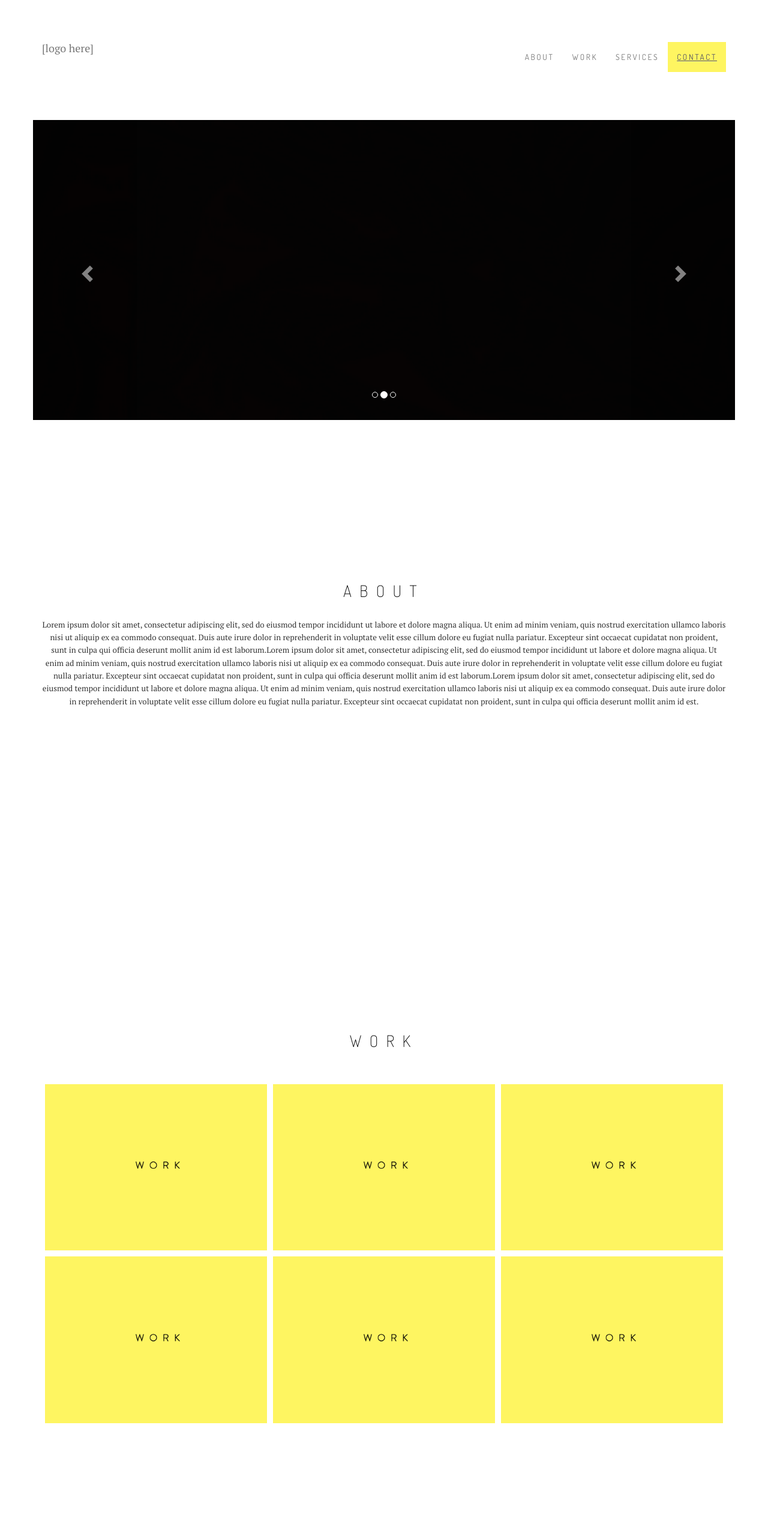
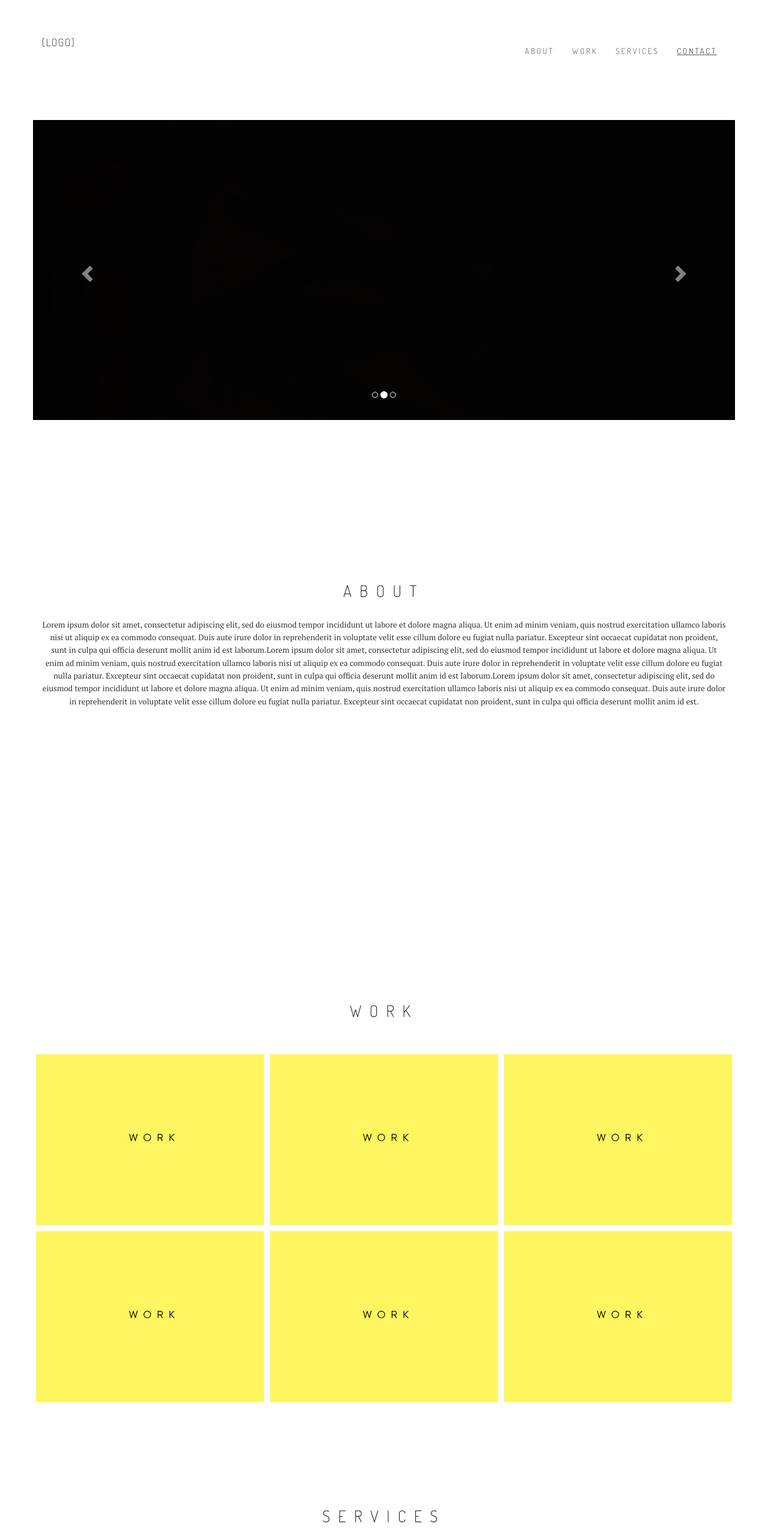
Before and after one commit to d-fung/final-project, a plain HTML site: page index.html in a window 1280 px wide. Shown: the top 2550 px of the page at 60% size. Drawn offline with nearby package versions, Linux system fonts and the light colour scheme.

Commit message:
commit july 8
july 8th

```diff
--- a/css/styles.css
+++ b/css/styles.css
@@ -23,16 +23,16 @@ body {
 }
 
 .navbar-nav {
-	padding-top: 50px;
+	padding-top: 40px;
 	float: right;
 }
 
-.navbar-collapse {
-	padding-bottom: 25px;
+.navbar-nav>li>a {
+	padding-bottom: 30px;
 }
 
 .navbar-brand {
-	padding-top: 50px;
+	padding-top: 40px;
 }
 
 .navbar-default {
@@ -48,7 +48,7 @@ body {
 }
 
 .navbar-default .navbar-nav>.active>a, .navbar-default .navbar-nav>.active>a:focus, .navbar-default .navbar-nav>.active>a:hover {
-	background-color: #fef561;
+	background-color: #ffffff;
 	text-decoration: underline;
 }
 
@@ -83,11 +83,11 @@ body {
 }
 
 .about-section {
-	padding-top: 100px;
+	padding-top: 50px;
 }
 
 .work-section {
-	padding-top: 100px;
+	padding-top: 50px;
 	text-align: center;
 }
 
--- a/index.html
+++ b/index.html
@@ -38,7 +38,7 @@
                     <span class="icon-bar"></span>
                     <span class="icon-bar"></span>
                 </button>
-                <a class="navbar-brand page-scroll df-navbar" href="#page-top">[logo here]</a>
+                <a class="navbar-brand page-scroll" href="#page-top"><p class="services-text">[logo]</p></a>
             </div>
 
             <!-- Collect the nav links, forms, and other content for toggling -->
@@ -67,6 +67,8 @@
         <!-- /.container -->
     </nav>
 
+
+
     <!-- Intro Section -->
     <section id="intro" class="intro-section">
         <div class="container">
@@ -87,11 +89,9 @@
                             <div class="item active">
                               <img src="img/black.png" width="100%">
                             </div>
-
                             <div class="item">
                               <img src="img/black.png" width="100%">
                             </div>
-
                             <div class="item">
                               <img src="img/black.png" width="100%">
                             </div>
@@ -114,6 +114,7 @@
         </div>
     </section>
 
+
     <!-- About Section -->
     <section id="about" class="about-section">
         <div class="container">
@@ -132,7 +133,6 @@
     <section id="work" class="work-section">
         <div class="container">
             <div class="row">
-                <div class="col-lg-12">
                     <h1 class="title-text">Work</h1>
                     <br>
                     <br>
@@ -173,22 +173,21 @@
     <section id="services" class="services-section">
         <div class="container">
             <div class="row">
-                <div class="col-lg-12">
                     <h1 class="title-text">Services</h1>
                     <br>
 
                       <div class="col-xs-6 col-md-4">
-                      <h3 class="services-text">branding</h3>
+                      <h3 class="services-text">section a</h3>
                       <p>Lorem ipsum dolor sit amet, consectetur adipiscing elit, sed do eiusmod tempor incididunt ut labore et dolore magna aliqua. Ut enim ad minim veniam, quis nostrud exercitation ullamco laboris nisi ut aliquip ex ea commodo consequat. Duis aute irure dolor in reprehenderit in voluptate velit esse cillum dolore eu fugiat nulla pariatur.</p>
                       </div>
 
                       <div class="col-xs-6 col-md-4">
-                      <h3 class="services-text">design</h3>
+                      <h3 class="services-text">section b</h3>
                       <p>Lorem ipsum dolor sit amet, consectetur adipiscing elit, sed do eiusmod tempor incididunt ut labore et dolore magna aliqua. Ut enim ad minim veniam, quis nostrud exercitation ullamco laboris nisi ut aliquip ex ea commodo consequat. Duis aute irure dolor in reprehenderit in voluptate velit esse cillum dolore eu fugiat nulla pariatur.</p>
                       </div>
 
                       <div class="col-xs-6 col-md-4">
-                      <h3 class="services-text">digital</h3>
+                      <h3 class="services-text">section c</h3>
                       <p>Lorem ipsum dolor sit amet, consectetur adipiscing elit, sed do eiusmod tempor incididunt ut labore et dolore magna aliqua. Ut enim ad minim veniam, quis nostrud exercitation ullamco laboris nisi ut aliquip ex ea commodo consequat. Duis aute irure dolor in reprehenderit in voluptate velit esse cillum dolore eu fugiat nulla pariatur.</p>
                       </div>
 
```
